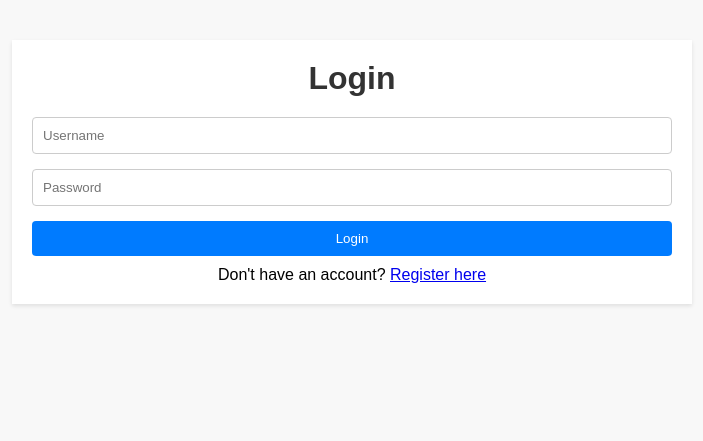
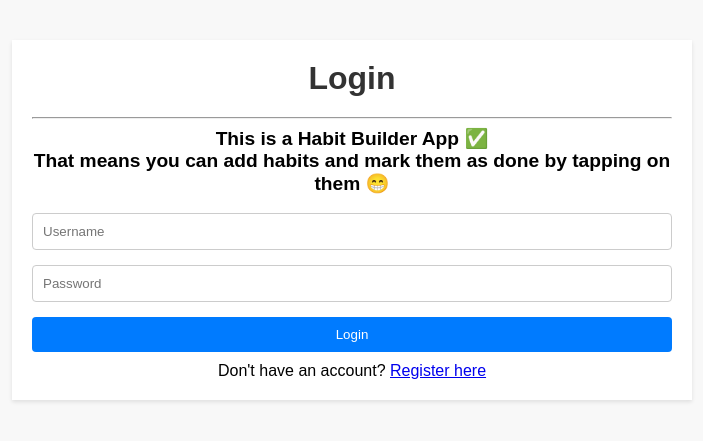
Before and after one commit to Charly-Wolf/habits_app_0.1, a Flask app: page /login in a window 1280 px wide. Shown: the top 441 px of the page, without its empty margins (288-991 px from the left). Run offline with Flask 2, Linux system fonts and the light colour scheme.

Commit message:
Added app info on login and register pages

```diff
--- a/app.py
+++ b/app.py
@@ -13,6 +13,7 @@ app.config['SECRET_KEY'] = "P@ssW0rd#"
 
 #LOCAL DB (FOR TESTING):
 #app.config['SQLALCHEMY_DATABASE_URI'] = 'sqlite:///site.db'
+
 #RENDER ONLINE DB (FOR TESTING):
 #app.config['SQLALCHEMY_DATABASE_URI'] = 'postgresql://test_db_7vup_user:vN2FuqTTQv3Eng3LmcnYBW4ii6PkuxYE@dpg-cjb50c3bq8nc73bmg13g-a.oregon-postgres.render.com/test_db_7vup'
 
--- a/templates/login.html
+++ b/templates/login.html
@@ -1,17 +1,29 @@
 <!DOCTYPE html>
 <html lang="en">
   <head>
-  <meta charset="UTF-8">
-  <meta name="viewport" content="width=device-width, initial-scale=1.0">
+    <meta charset="UTF-8" />
+    <meta name="viewport" content="width=device-width, initial-scale=1.0" />
     <title>Habits Builder App - Login</title>
-  <link rel="stylesheet" href="{{ url_for('static', filename='loginStyles.css') }}">
+    <link
+      rel="stylesheet"
+      href="{{ url_for('static', filename='loginStyles.css') }}"
+    />
   </head>
   <body>
     <div class="container">
       <h1>Login</h1>
+      <hr />
+      <p style="font-weight: bold; font-size: larger">
+        This is a Habit Builder App ✅
+      </p>
+      <p style="font-weight: bold; font-size: larger">
+        That means you can add habits and mark them as done by tapping on them
+        😁
+      </p>
+      <br />
       <form id="login-form">
-      <input type="text" id="username" placeholder="Username" required>
-      <input type="password" id="password" placeholder="Password" required>
+        <input type="text" id="username" placeholder="Username" required />
+        <input type="password" id="password" placeholder="Password" required />
         <button type="submit">Login</button>
       </form>
       <div id="error-message" class="error-message"></div>
```
Also changed, not shown: templates/register.html (+9 -5 lines). Lines whose indentation alone changed are shown as unchanged.
